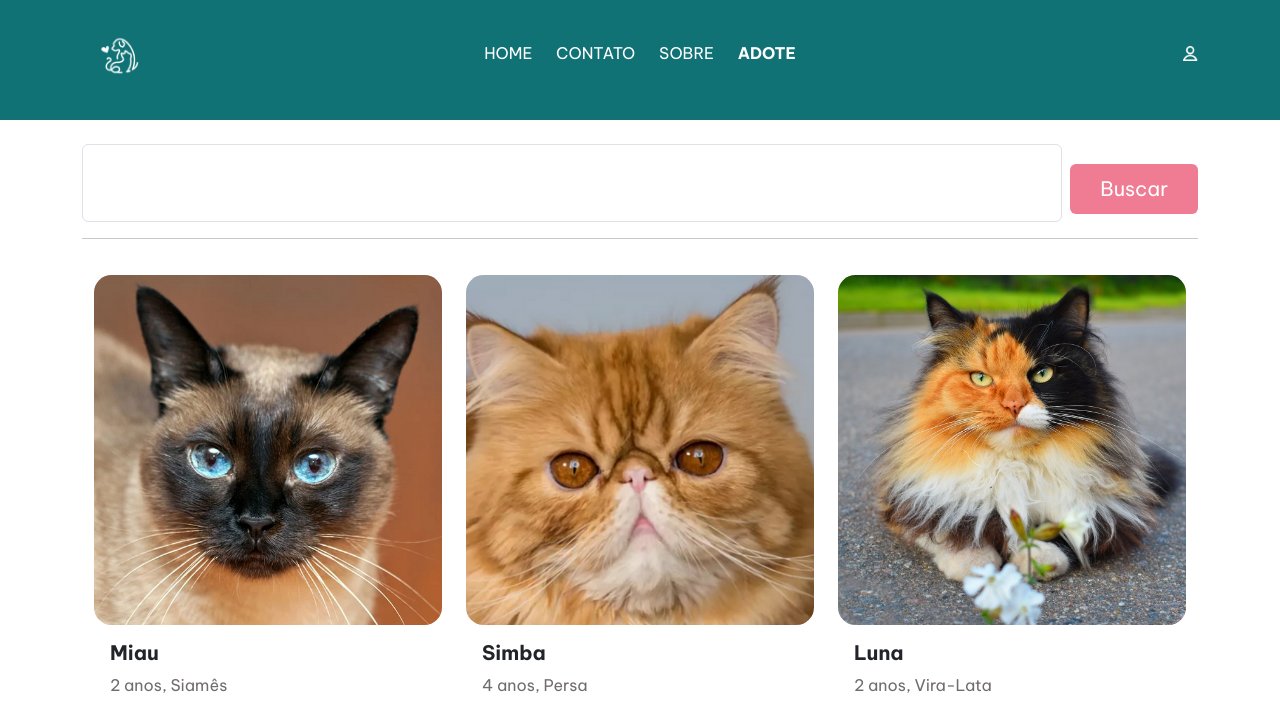
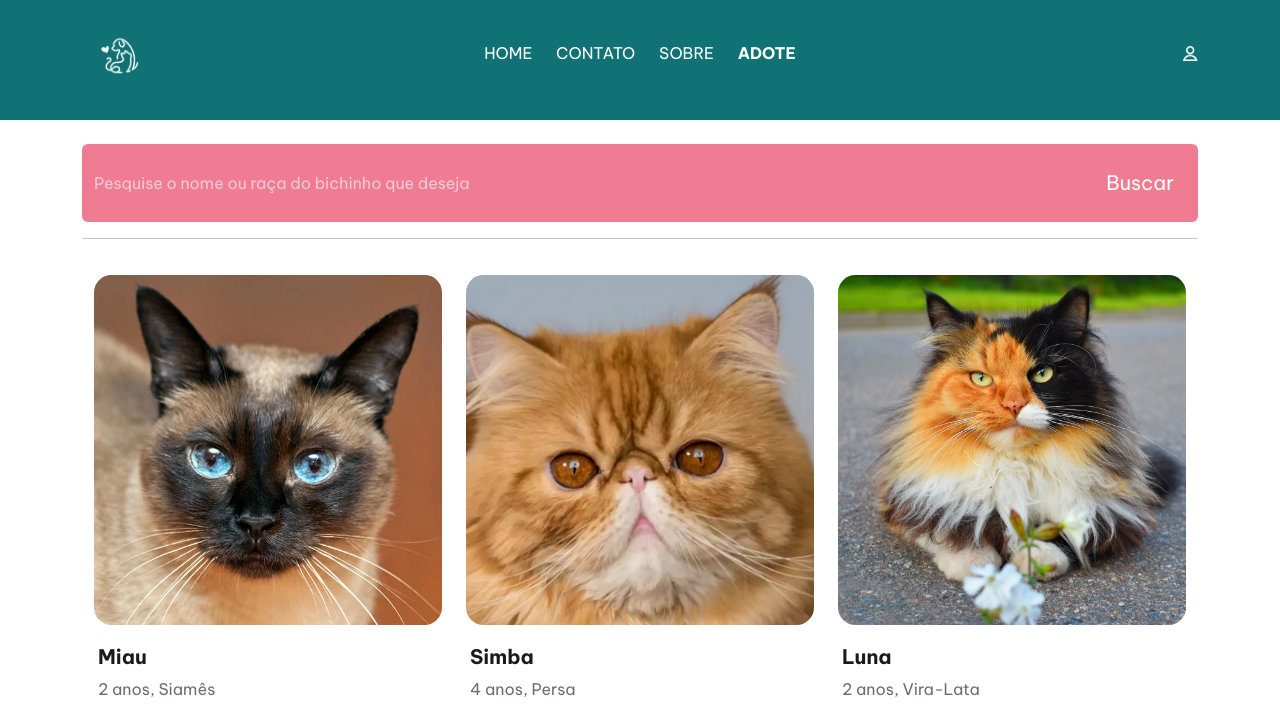
Before and after one commit to ingxrd/CarmenPortinho_ProjetoFinalAbrigo, a Django app: page /adote/ in a window 1280 px wide. Shown: the top 722 px of the page. Run offline with Django 5.2, Linux system fonts and the light colour scheme; data comes from the database, SQL or seed files in the repository; some libraries are stand-ins or nearby versions.

Commit message:
Alter: alterado a barra de busca e estilização seguindo o design de figma

```diff
--- a/home/templates/adote.html
+++ b/home/templates/adote.html
@@ -7,10 +7,19 @@
 <div class="container mt-4">
 
     <!-- Formulário de pesquisa -->
-    <form class="d-flex mb-2" action="{% url 'adote' %}" method="GET">
+    <!-- <form class="d-flex mb-2" action="{% url 'adote' %}" method="GET">
         <input class="form-control me-2" type="search" placeholder="Pesquise o nome ou raça do bichinho que deseja" aria-label="Pesquisar"
             name="pesquisa_query" value="{{ request.GET.pesquisa_query }}">
         <button class="btn btn-outline-secondary mb-2" type="submit">Buscar</button>
+    </form> -->
+    <form class="d-flex mb-2" action="{% url 'adote' %}" method="GET">
+        <div class="input-group w-100">
+            <input class="form-control" type="search" placeholder="Pesquise o nome ou raça do bichinho que deseja" aria-label="Pesquisar"
+                name="pesquisa_query" value="{{ request.GET.pesquisa_query }}" style="color: #FFFFFF; background-color: #F07C93;  border: none;">
+            <button class="btn btn-outline-secondary  p-4 m-0" type="submit" style=" color: #FFFFFF; background-color: #F07C93; border: none;">
+                 Buscar
+            </button>
+        </div>
     </form>
 
     {% if pesquisa_query %}
@@ -28,13 +37,16 @@
             {% for pet in animais %}
             <div class="col-sm-4">
                 <!-- Aqui deve entrar o link para o detalhe do pet -->
-                <div class="card">
-                    <img src="{{ pet.imagem.url }}" class="card-img" alt="Imagem de {{ pet.nome_pet }}">
-                    <div class="card-body">
-                        <h5 class="card-title">{{ pet.nome_pet }}</h5>
-                        <p class="card-text">{{ pet.idade_pet }}, {{ pet.raca_pet }}</p>
+                <a href="{% url 'detalhes_pet' pet.id %}" class="text-decoration-none">
+                    <div class="card">
+                        <img src="{{ pet.imagem.url }}" class="card-img" alt="Imagem de {{ pet.nome_pet }}">
+                        <div class="card-body p-1 mt-3">
+                            <h5 class="card-title" style="color: #1a1a1a;">{{ pet.nome_pet }}</h5>
+                            <p class="card-text">{{ pet.idade_pet }}, {{ pet.raca_pet }}</p>
+                        </div>
                     </div>
-                </div>
+                </a>
+
                 <!-- final do card -->
             </div>
             {% empty %}
```
